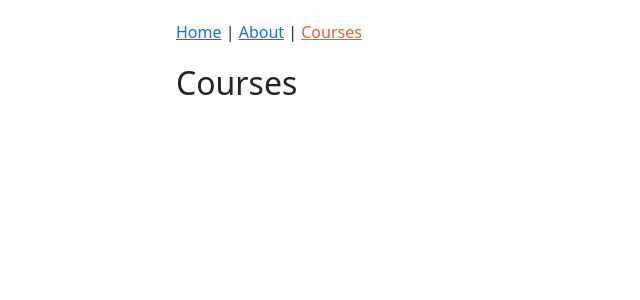
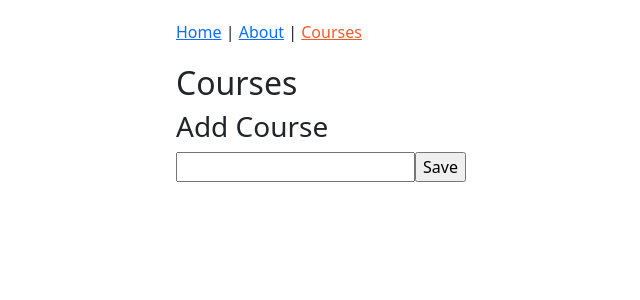
Before and after one commit to emahama/Building-Applications-with-React-17-and-Redux, a React app in the folder Building-Apps-React-Redux/: page /courses in a window 1280 px wide. Shown: the top 300 px of the page, without its empty margins (51-691 px from the left). Built offline with nearby package versions, Linux system fonts and the light colour scheme.

Commit message:
add change and submit handler

```diff
--- a/Building-Apps-React-Redux/src/components/courses/CoursesPage.js
+++ b/Building-Apps-React-Redux/src/components/courses/CoursesPage.js
@@ -1,17 +1,37 @@
 import React from "react";
 
 class CoursesPage extends React.Component {
-  constructor(props) {
-    super(props);
-  }
+  // constructor(props) {
+  //   super(props);
+  // }
   state = {
     course: {
       title: "",
     },
   };
 
+  handleChange = (event) => {
+    const course = { ...this.state.course, title: event.target.value };
+    this.setState({ course: course });
+  };
+
+  handleSubmit = (event) => {
+    event.preventDefault();
+    alert(this.state.course.title);
+  };
   render() {
-    return <h2>Courses</h2>;
+    return (
+      <form onSubmit={this.handleSubmit}>
+        <h2>Courses</h2>
+        <h3>Add Course</h3>
+        <input
+          type="text"
+          onChange={this.handleChange}
+          value={this.state.course.title}
+        />
+        <input type="submit" value="Save" />
+      </form>
+    );
   }
 }
 
```
